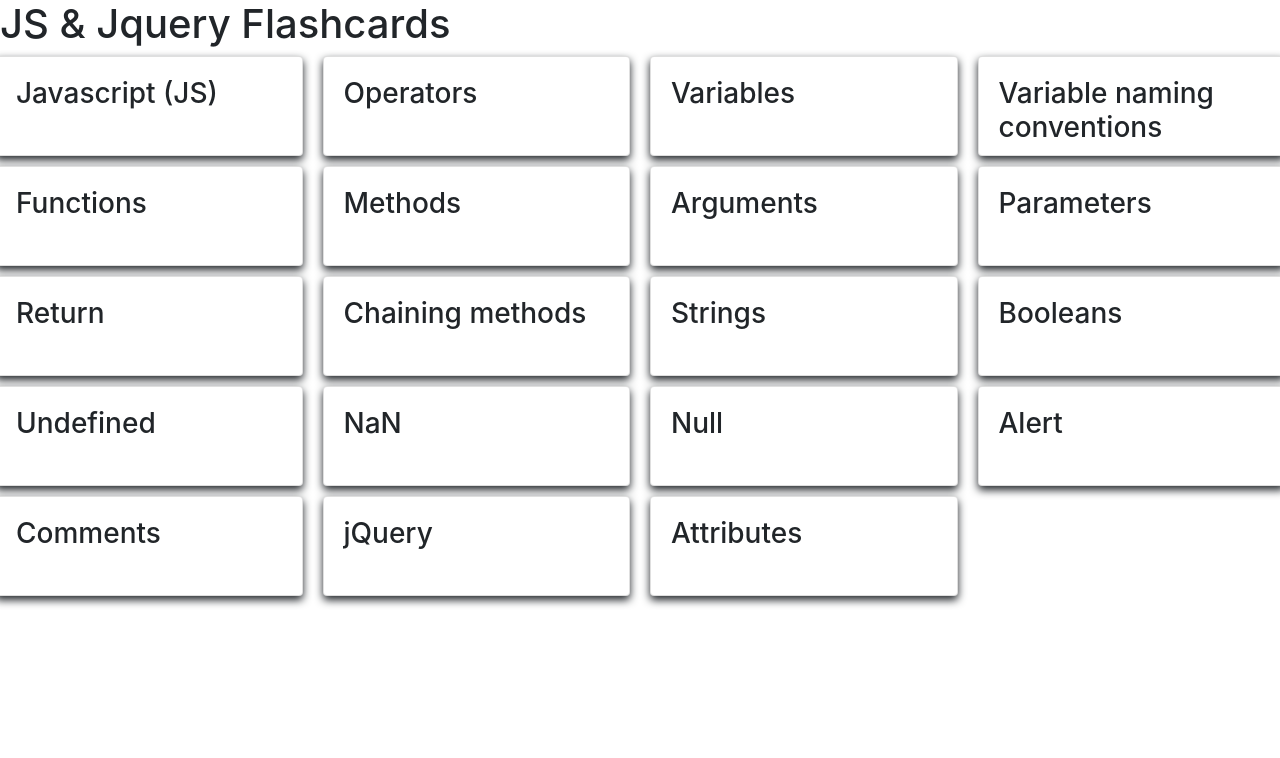
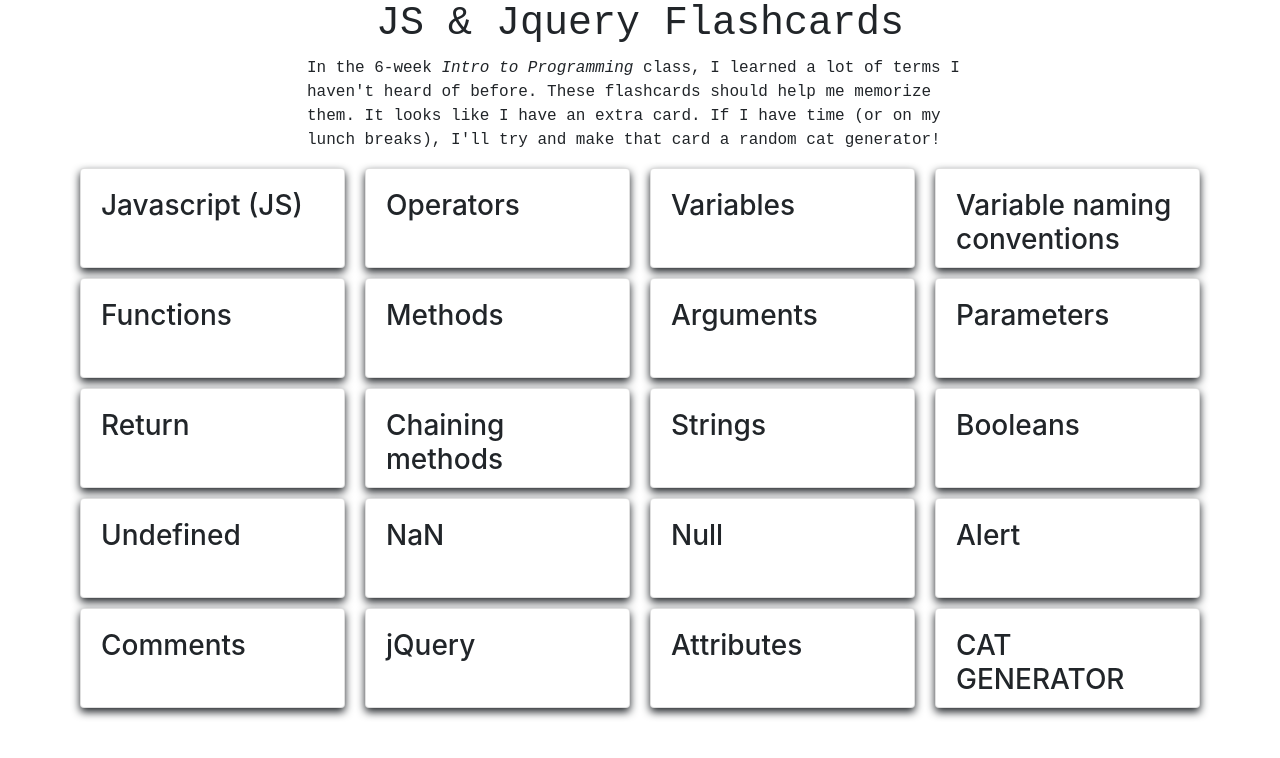
Before and after one commit to Maggie-Mango/Flashcards, a plain HTML site: page flashcards.html in a window 1280 px wide. Drawn offline with Linux system fonts and the light colour scheme.

Commit message:
add a container, intro paragraph, and extra card.

```diff
--- a/css/styles.css
+++ b/css/styles.css
@@ -1,3 +1,14 @@
+h1 {
+  text-align: center;
+  font-family: 'Courier New', Courier, monospace;
+}
+
+p {
+  font-family: 'Courier New', Courier, monospace;
+  margin-left: 20%;
+  margin-right: 20%
+}
+
 * {
   box-sizing: border-box;
 }
--- a/flashcards.html
+++ b/flashcards.html
@@ -9,7 +9,9 @@
   <title>Flashcards</title>
 </head>
 <body>
+<div class="container">
   <h1>JS & Jquery Flashcards</h1>
+  <p>In the 6-week <em>Intro to Programming</em> class, I learned a lot of terms I haven't heard of before. These flashcards should help me memorize them. It looks like I have an extra card. If I have time (or on my lunch breaks), I'll try and make that card a random cat generator!</p>
   <div class="row">
   <div class="column">
     <div class="card">
@@ -124,6 +126,12 @@
       <h3>Attributes</h3>
     </div>
   </div>
+
+  <div class="column">
+    <div class="card">
+      <h3>CAT GENERATOR</h3>
+    </div>
+  </div>
   </div>
 
 
@@ -132,6 +140,6 @@
 
   <div id="initially-showing">
   </div>
-
+</div>
 </body>
 </html>
```
Lines whose indentation alone changed are shown as unchanged.
